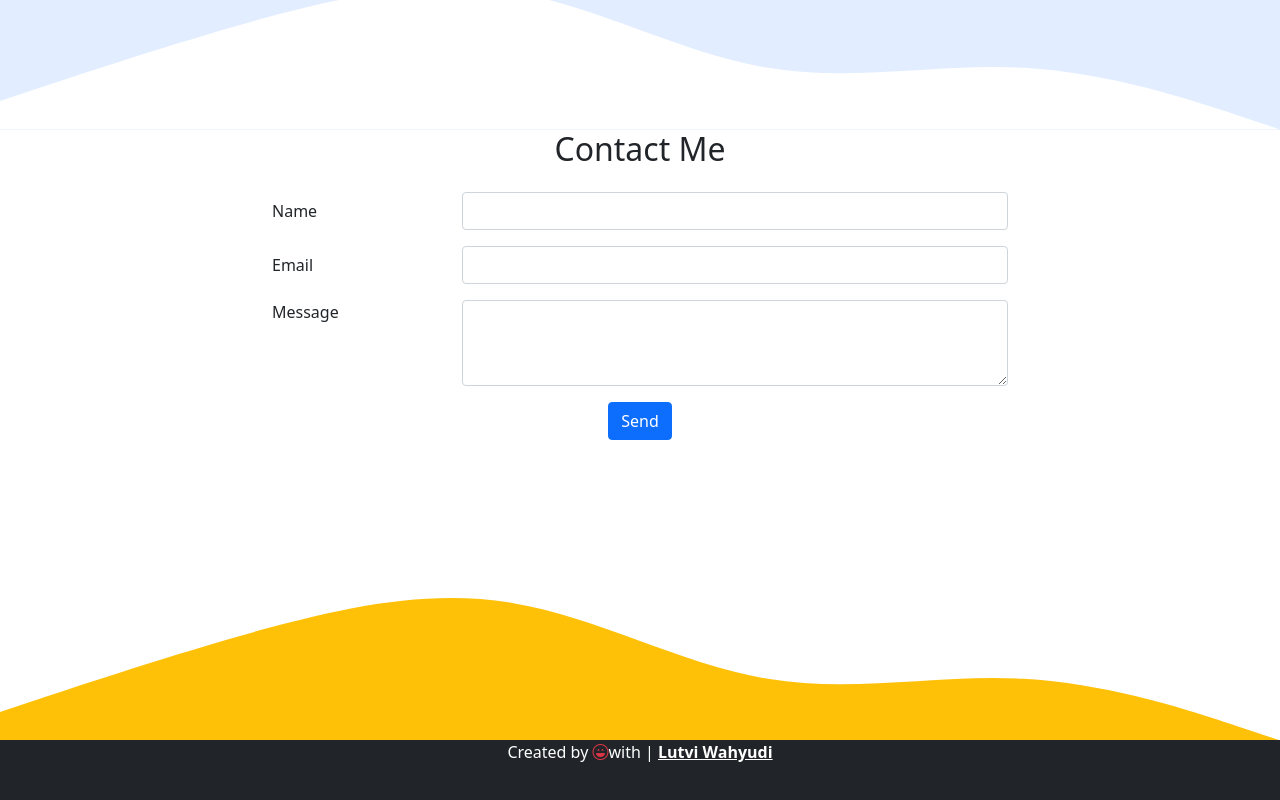
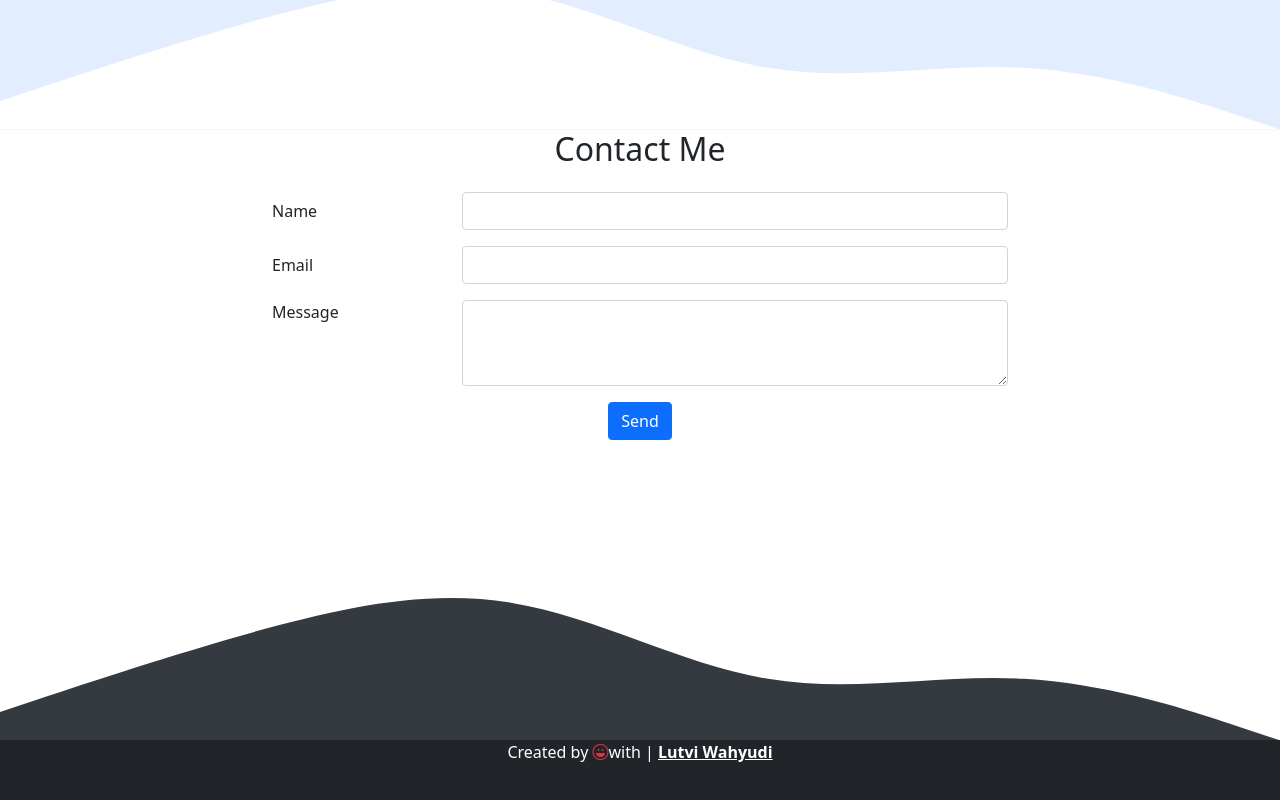
Before and after one commit to LutviLbk/LutviLbk.github.io, a plain HTML site: page index.html in a window 1280 px wide. Shown: the part 1820-2620 px from the top of the page. Drawn offline with nearby package versions, Linux system fonts and the light colour scheme.

Commit message:
Mengubah warna section contact me  menjadi dark

```diff
--- a/index.html
+++ b/index.html
@@ -133,7 +133,7 @@
             <button class="btn btn-primary" type="button">Send</button>
             </div>
         </div>
-        <svg xmlns="http://www.w3.org/2000/svg" viewBox="0 0 1440 320"><path fill="#ffc107" fill-opacity="1" d="M0,288L48,272C96,256,192,224,288,197.3C384,171,480,149,576,165.3C672,181,768,235,864,250.7C960,267,1056,245,1152,250.7C1248,256,1344,288,1392,304L1440,320L1440,320L1392,320C1344,320,1248,320,1152,320C1056,320,960,320,864,320C768,320,672,320,576,320C480,320,384,320,288,320C192,320,96,320,48,320L0,320Z"></path></svg>
+        <svg xmlns="http://www.w3.org/2000/svg" viewBox="0 0 1440 320"><path fill="#343a40" fill-opacity="1" d="M0,288L48,272C96,256,192,224,288,197.3C384,171,480,149,576,165.3C672,181,768,235,864,250.7C960,267,1056,245,1152,250.7C1248,256,1344,288,1392,304L1440,320L1440,320L1392,320C1344,320,1248,320,1152,320C1056,320,960,320,864,320C768,320,672,320,576,320C480,320,384,320,288,320C192,320,96,320,48,320L0,320Z"></path></svg>
       </section>
       <!--Akhir Contact-->
 
```
